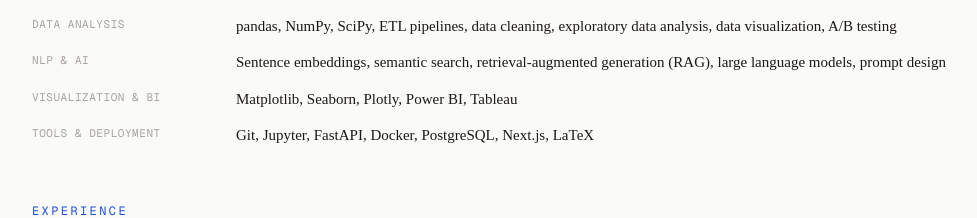
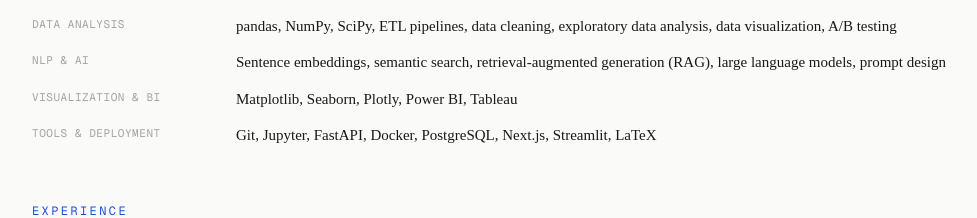
Before and after one commit to Balisa50/Balisa50.github.io, a Next.js app: page /resume in a window 1280 px wide. Shown: the part 1324-1542 px from the top of the page, without its empty margins (88-1065 px from the left). Built offline with nearby package versions, Linux system fonts and the light colour scheme.

Commit message:
content: add Streamlit to skills

```diff
--- a/app/(site)/resume/page.tsx
+++ b/app/(site)/resume/page.tsx
@@ -33,7 +33,7 @@
   { group: "Data Analysis", items: "pandas, NumPy, SciPy, ETL pipelines, data cleaning, exploratory data analysis, data visualization, A/B testing" },
   { group: "NLP & AI", items: "Sentence embeddings, semantic search, retrieval-augmented generation (RAG), large language models, prompt design" },
   { group: "Visualization & BI", items: "Matplotlib, Seaborn, Plotly, Power BI, Tableau" },
-  { group: "Tools & Deployment", items: "Git, Jupyter, FastAPI, Docker, PostgreSQL, Next.js, LaTeX" }
+  { group: "Tools & Deployment", items: "Git, Jupyter, FastAPI, Docker, PostgreSQL, Next.js, Streamlit, LaTeX" }
 ];
 
 const EXPERIENCE = [
```
